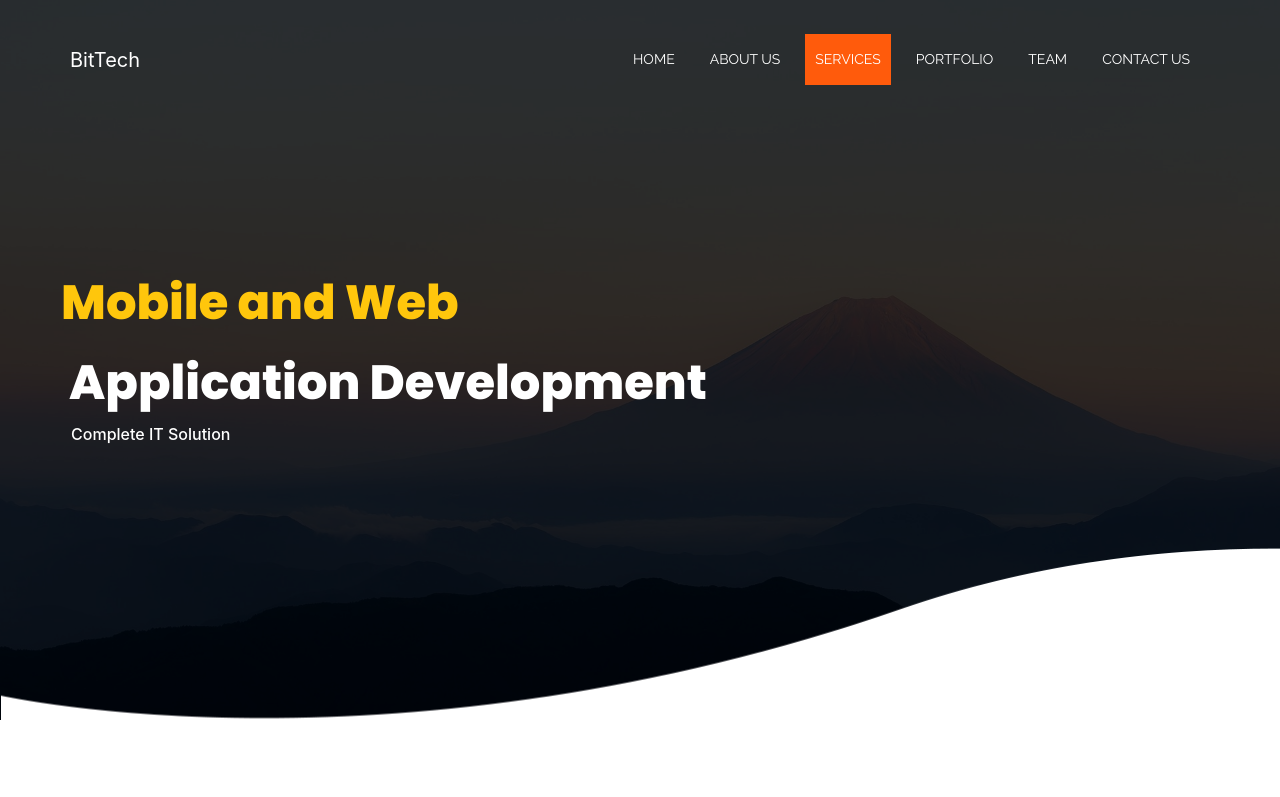
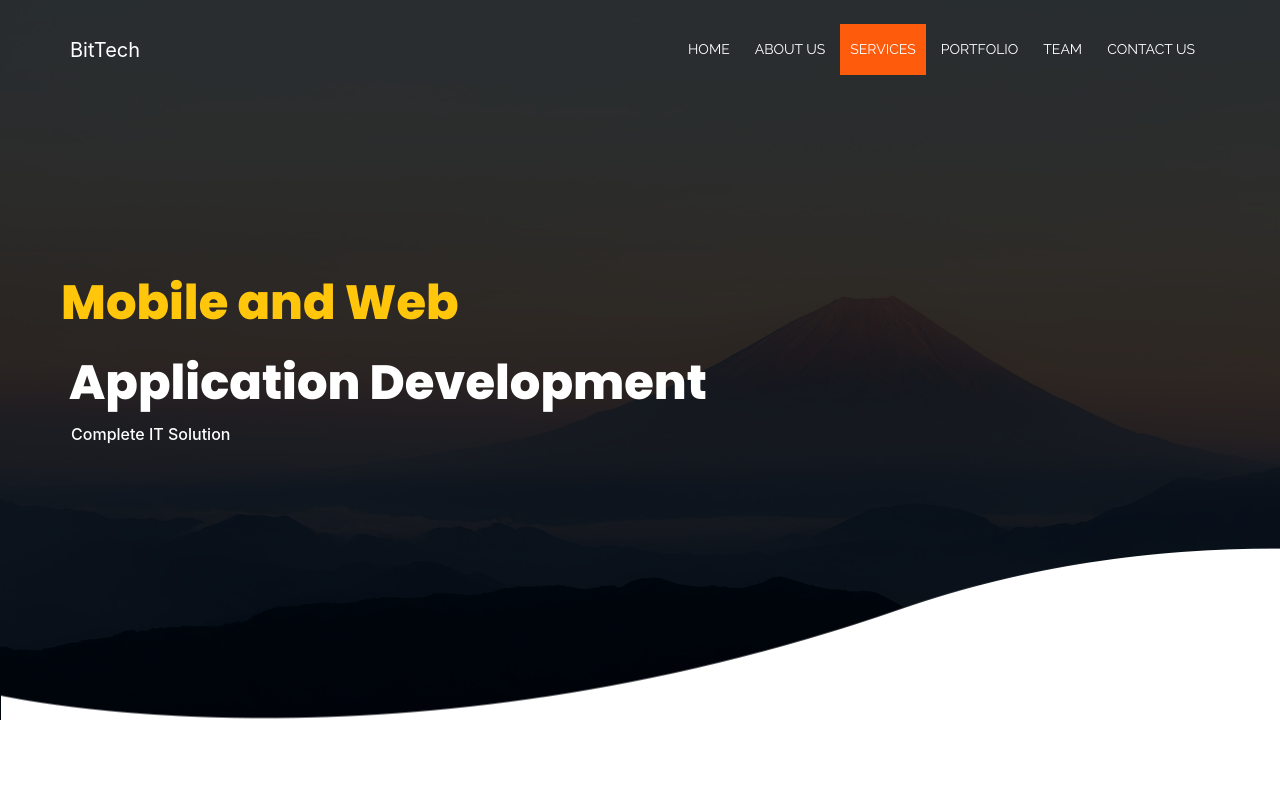
Before and after one commit to anilrai01/BIT-TECH, a plain HTML site: page index.html in a window 1280 px wide. Shown: the top 797 px of the page. Drawn offline with nearby package versions, Linux system fonts and the light colour scheme.

Commit message:
Padding managed

```diff
--- a/scss/style.scss
+++ b/scss/style.scss
@@ -73,9 +73,9 @@ body{
     transition: 1s ease-in-out;
 }
 
-#head nav ul li{
-    padding: 10px 5px;
-}
+// #head nav ul li{
+//     padding: 10px 0;
+// }
 
 #head nav ul li a::before{
     content: '';
@@ -200,7 +200,6 @@ body{
 
 
 
-
  //Services session
  #service{
     width: 100%;
```
Also changed, not shown: css/style.css, 1 other file.
